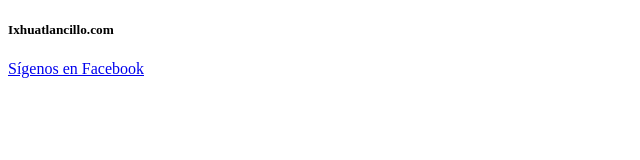
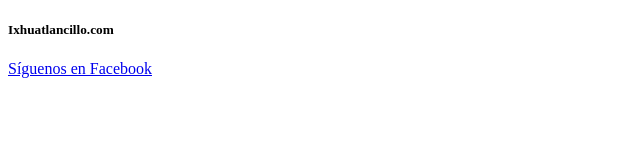
Before and after one commit to jorgebee65/jorgebee65.github.io, a plain HTML site: page index.html in a window 1280 px wide. Shown: the full height of the page, 0-640 px from the left. Drawn offline with Linux system fonts and the light colour scheme.

Commit message:
Update index.html

```diff
--- a/index.html
+++ b/index.html
@@ -4,6 +4,6 @@
 	<title>Ixhuatlancillo</title></head>
 <body>
 	<h5>Ixhuatlancillo.com</h5>
-	<a href="https://www.facebook.com/contactoIxhuatlancillo">Sígenos en Facebook</a>
+	<a href="https://www.facebook.com/contactoIxhuatlancillo">Síguenos en Facebook</a>
 </body>
 </html>
```
